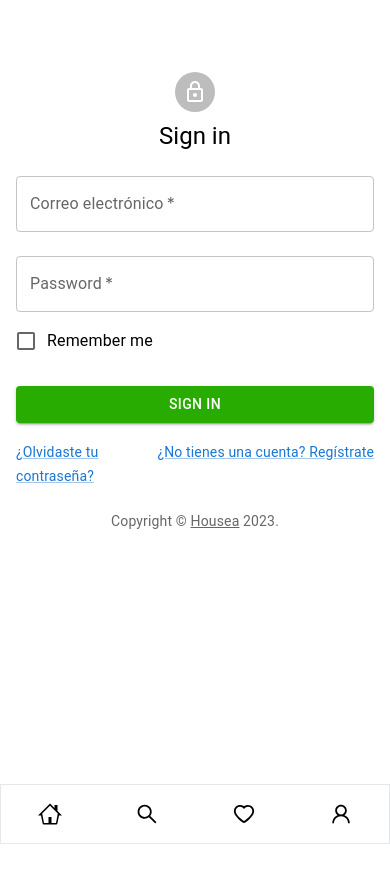
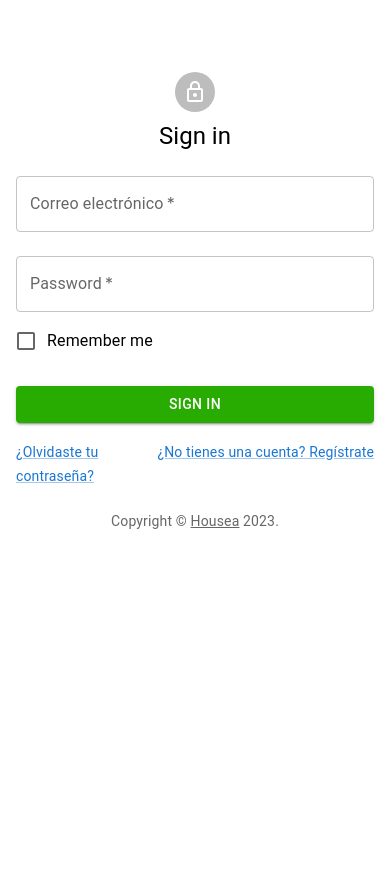
Before and after one commit to SergioGonzalez24/IA-House-Prices-Campechaneado, a Next.js app in the folder fe-house-p/: page /Login in a window 390 px wide. Shown: the top 882 px of the page. Built offline with nearby package versions, Linux system fonts and the light colour scheme.

Commit message:
nav login

```diff
--- a/fe-house-p/src/components/LoginComponent/LoginComponent.jsx
+++ b/fe-house-p/src/components/LoginComponent/LoginComponent.jsx
@@ -25,7 +25,7 @@ export default function LoginComponent() {
 
     // Ejemplo de redirección
     if (data.get('email') === 'admin' && data.get('password') === 'admin') {
-      window.location.href = "http://localhost:3000/HomeMovilNavbar";
+      window.location.href = "http://localhost:3000/home";
     }
   };
 
--- a/fe-house-p/src/components/misc/Navbar.jsx
+++ b/fe-house-p/src/components/misc/Navbar.jsx
@@ -7,16 +7,20 @@ import {AiOutlineSearch} from "react-icons/ai";
 import {AiOutlineUser} from "react-icons/ai"
 import Link from "next/link";
 import { usePathname } from 'next/navigation'
-import { useState } from "react";
+import isMobile from "is-mobile";
+import { useRouter } from 'next/navigation'
 
 
 export default function Navbar() {
   const pathname = usePathname()
+  const router = useRouter()
 
-  console.log(pathname)
+  if (isMobile()) {
+    router.push('/Login')
+  }
 
   return (
-    <>
+    <div className={pathname == "/Login" || pathname == "/SignUp" ? "hidden": ""}>
       <nav className="bg-white sticky top-0 w-full z-20 border-b border-gray-200 hidden md:block">
         <div className="max-w-screen-xl flex flex-wrap items-center justify-between mx-[100px] p-4">
           <a href="https://flowbite.com/" className="flex items-center">
@@ -65,25 +69,25 @@ export default function Navbar() {
       <nav className="block md:hidden z-[9999]">
         <div className="fixed w-full h-[60px] -translate-x-1/2 bg-white border border-gray-200 bottom-0 left-1/2">
           <div className="grid h-full grid-cols-4 mx-auto">
-            <Link className="inline-flex flex-col items-center justify-center group text-[1.5rem] hover:text-[1.6rem]"
+            <Link className="inline-flex flex-col items-center justify-center group text-[1.5rem]"
                href="/home">
               <GoHome color={pathname == "/home" ? "#208C00" : "black"}></GoHome>
             </Link>
-            <Link className="inline-flex flex-col items-center justify-center group text-[1.5rem] hover:text-[1.6rem]"
+            <Link className="inline-flex flex-col items-center justify-center group text-[1.5rem]"
                href="/search">
               <AiOutlineSearch color={pathname == "/search" ? "#208C00" : "black"}></AiOutlineSearch>
             </Link>
-            <Link className="inline-flex flex-col items-center justify-center group text-[1.5rem] hover:text-[1.6rem]"
+            <Link className="inline-flex flex-col items-center justify-center group text-[1.5rem]"
                href="/favs">
               <AiOutlineHeart color={pathname == "/favs" ? "#208C00" : "black"}></AiOutlineHeart>
             </Link>
-            <Link className="inline-flex flex-col items-center justify-center group text-[1.5rem] hover:text-[1.6rem]"
+            <Link className="inline-flex flex-col items-center justify-center group text-[1.5rem]"
                href="/profile">
               <AiOutlineUser color={pathname == "/profile" ? "#208C00" : "black"}></AiOutlineUser>
             </Link>
           </div>
         </div>
       </nav>
-    </>
+    </div>
   );
 }
```
